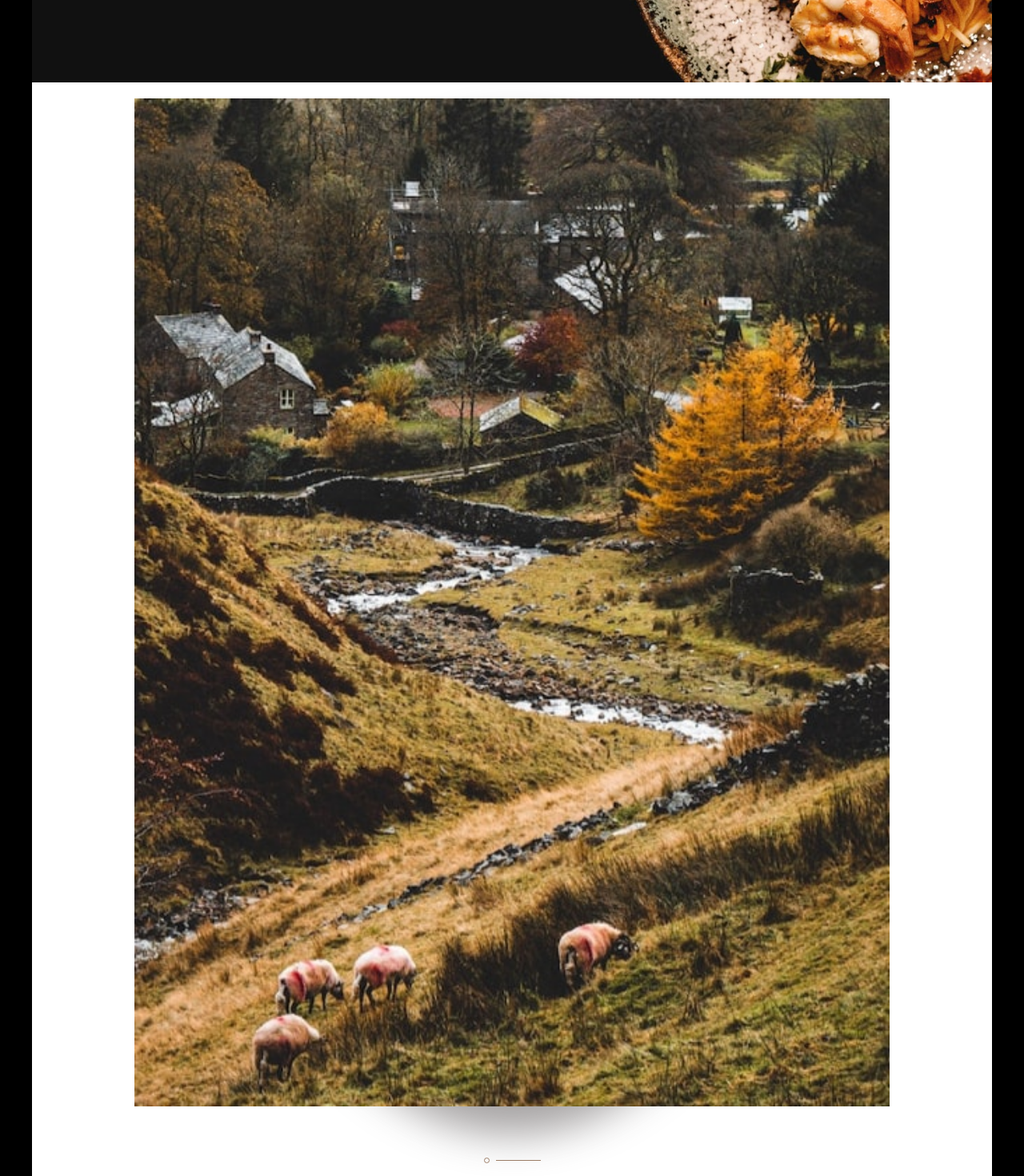
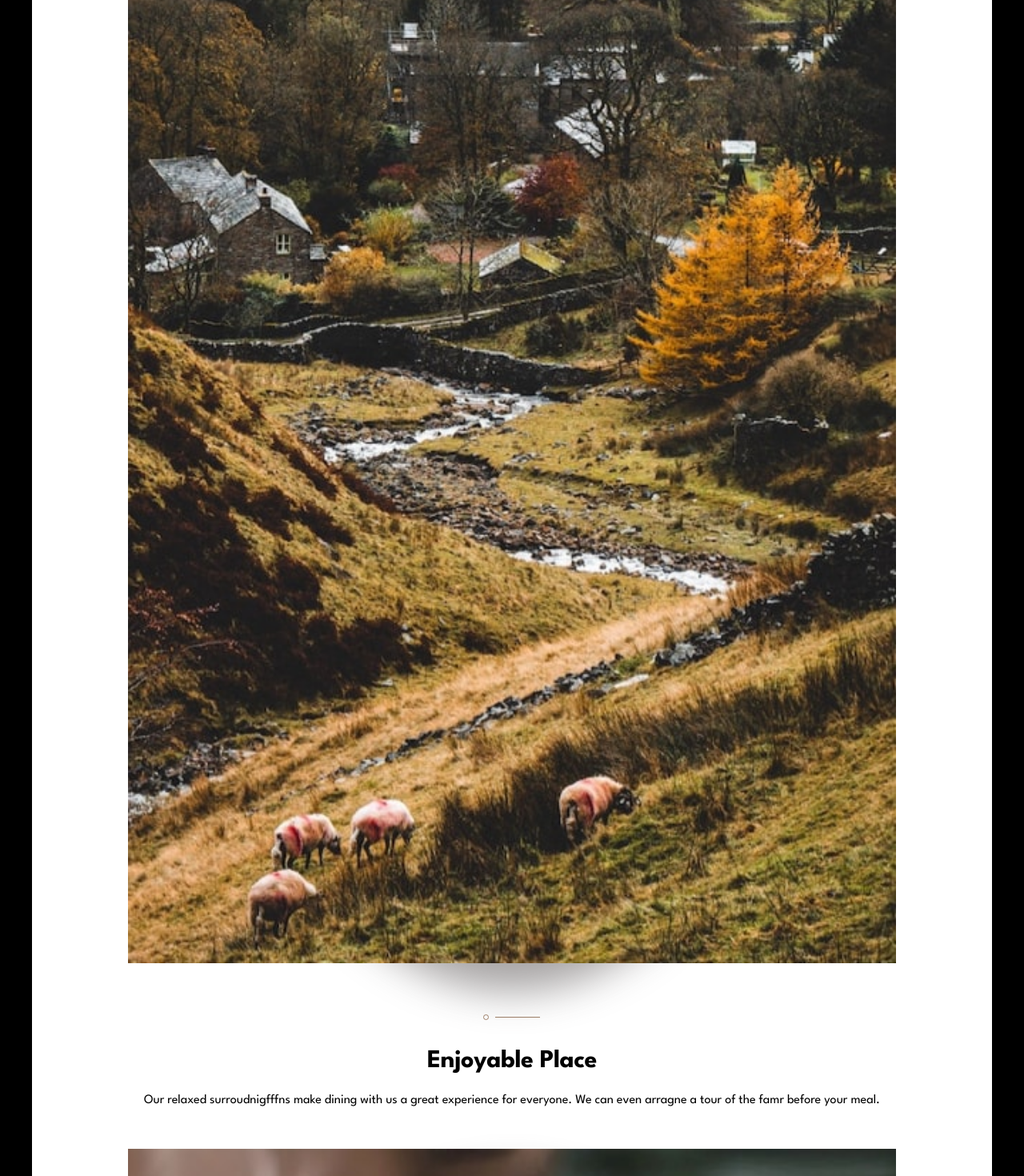
Before and after one commit to cgojk/dinner, a React (Vite) app: page / in a window 1280 px wide. Shown: the part 580-2050 px from the top of the page at 80% size. Built offline with nearby package versions, Linux system fonts and the light colour scheme.

Commit message:
adding the footer pushig up the first image for info into the hero section

```diff
--- a/src/InfoText.js
+++ b/src/InfoText.js
@@ -7,7 +7,7 @@ import imagedesktop2 from "./images/homepage/locally-sourced-desktop.jpg";
 import imagemobile3 from "./images/homepage/salmon-mobile.jpg";
 import imagetablet3 from "./images/homepage/salmon-desktop-tablet.jpg";
 import imagedesktop3 from "./images/homepage/salmon-desktop-tablet.jpg";
-import pattern from "./images/patterns/pattern-divide.svg";
+
 import image4mobile from "./images/homepage/beef-mobile.jpg";
 import image4tablet from "./images/homepage/beef-desktop-tablet.jpg";
 import image4desktop from "./images/homepage/beef-desktop-tablet.jpg";
@@ -21,7 +21,7 @@ export default[
         id: 1,
         title: "Enjoyable Place",
         alt: "Enjoyable Place",
-        description: "Our relaxed surroudnigns make dining with us a great experience for everyone.  We can even arragne a tour of the famr before your meal.",
+        description: "Our relaxed surroudnigfffns make dining with us a great experience for everyone.  We can even arragne a tour of the famr before your meal.",
         imageMobile: imagemobile1,
         imageTablet: imagetablet1,
         imageDesktop: imagedesktop1
--- a/src/components/Layout.jsx
+++ b/src/components/Layout.jsx
@@ -17,7 +17,7 @@ export default function Layout() {
       <Footer/>
 
     </div>
-    <p>Coded by Catalina Gojkovic</p>
+    <p className="footer-text--copyright">Coded by Catalina G.</p>
 </>
     )
 }
--- a/src/styles/_base.scss
+++ b/src/styles/_base.scss
@@ -100,7 +100,7 @@ overflow: hidden;
 
 
 .info__section{
-    margin-top:0;
+    margin-top:-150px;
     padding: var(--space-6) 0;
     position: relative;
     display: flex;
@@ -150,7 +150,7 @@ img{
   .info__item:first-child
 
    {
-    .inage__info{
+    .image__info{
     margin-top:-50px;
   }
 }
@@ -250,7 +250,7 @@ img{
   background-color: var(--neutral-950);
   color: var(--neutral-0);
   border: 1px solid var(--neutral-950);
-  margin-bottom:var(--space-6);
+  margin-bottom:var(--space-10);
 
   &::before {
     background-color: var(--neutral-0);
@@ -282,6 +282,8 @@ img{
     }
     .info__text{
      max-width:450px;
+
+     text-align: center;
     }
   }
 }
@@ -409,3 +411,13 @@ img{
   }
 
 }
+
+.footer-text--copyright{
+  color: var(--neutral-0);
+
+  text-align:center;
+
+  font:var(--font-7);
+
+
+}
```
